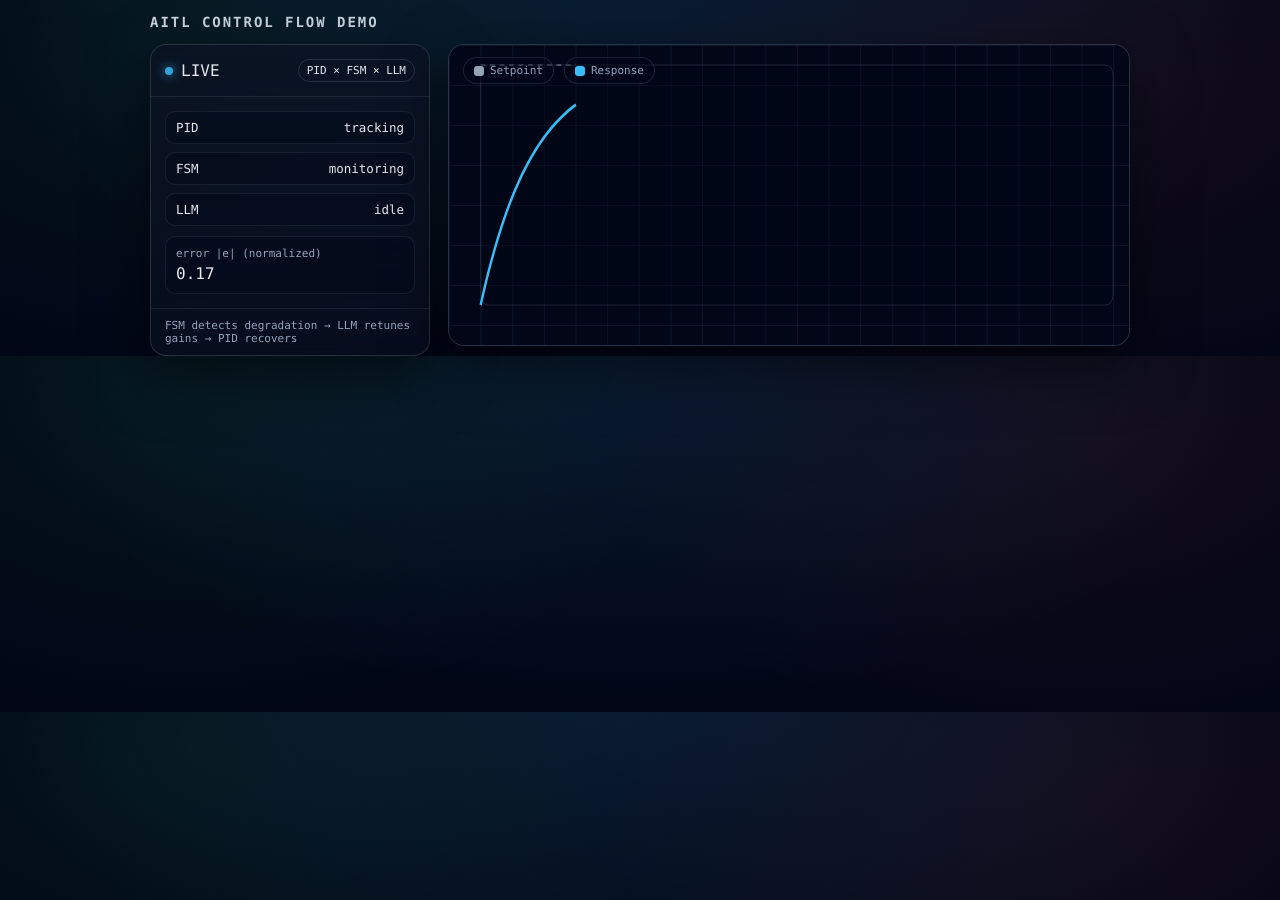
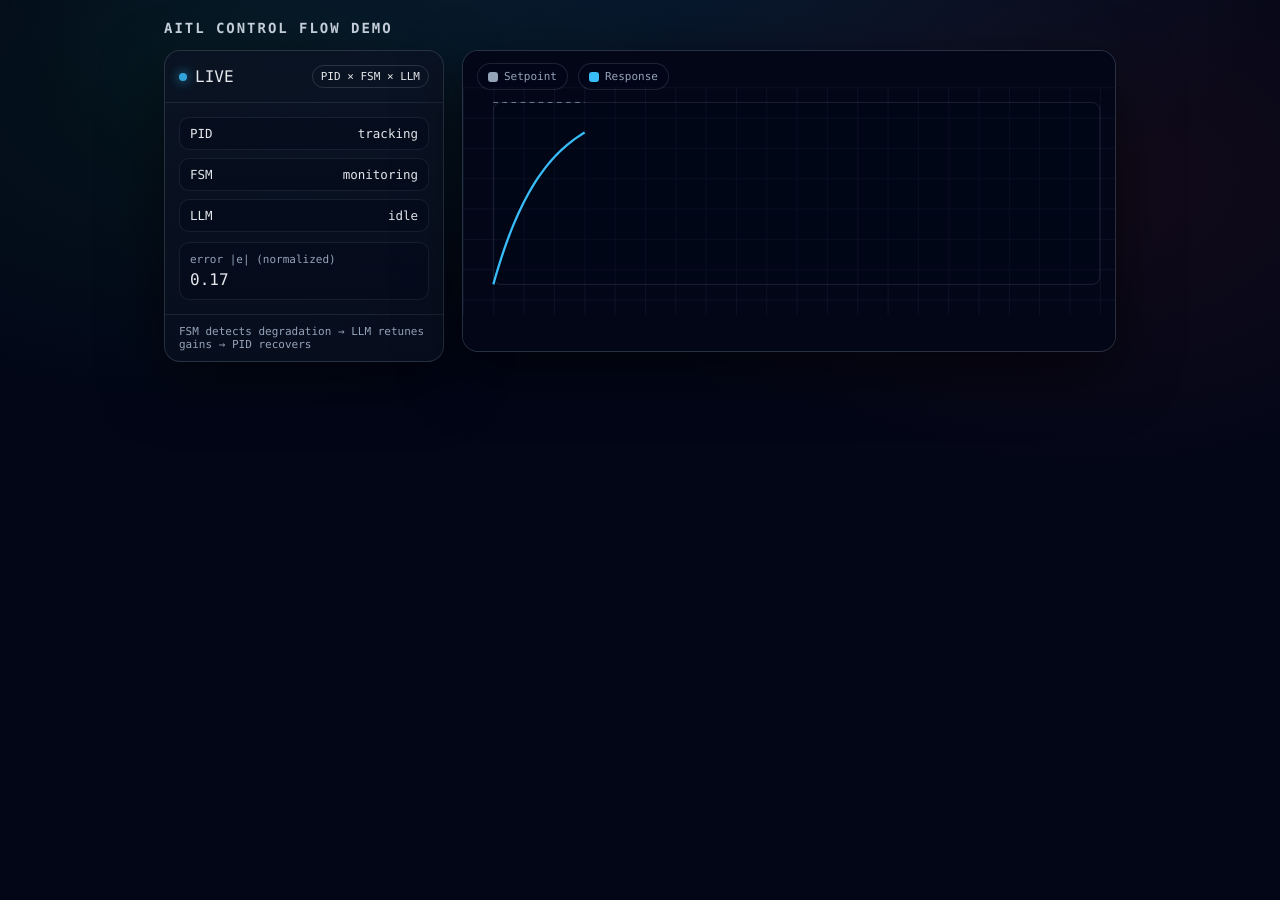
Before and after one commit to Samizo-AITL/aitl-animation-demos, a Jekyll site: the page demo/js-svg/aitl-control-flow.html, which Jekyll copies as it is, in a window 1280 px wide. Built offline with Jekyll 4.4.1, drawn with Linux system fonts in a browser that asks for light colours.

Commit message:
Update aitl-control-flow.html

```diff
--- a/demo/js-svg/aitl-control-flow.html
+++ b/demo/js-svg/aitl-control-flow.html
@@ -13,33 +13,37 @@
   --muted:#94a3b8;
   --grid:#1f2a44;
   --danger:#ef4444;
-  --shadow: 0 20px 60px rgba(0,0,0,.55);
+  --shadow:0 20px 60px rgba(0,0,0,.55);
 }
 
-*{ box-sizing:border-box; }
+*{box-sizing:border-box;}
 
 html, body{
   margin:0;
   padding:0;
+  min-height:100vh;
   background:
     radial-gradient(1200px 700px at 50% -10%, rgba(56,189,248,.12), transparent 55%),
     radial-gradient(900px 600px at 15% 10%, rgba(34,197,94,.08), transparent 55%),
     radial-gradient(900px 600px at 85% 20%, rgba(239,68,68,.07), transparent 55%),
     var(--bg);
   color:#e5e7eb;
-  font-family: ui-monospace, SFMono-Regular, Menlo, Monaco, Consolas, monospace;
+  font-family:ui-monospace, Menlo, Consolas, monospace;
 }
 
 .wrap{
   max-width:980px;
   margin:0 auto;
+  padding:14px;
+  min-height:100vh;
+  display:flex;
+  flex-direction:column;
 }
 
 h1{
   font-size:14px;
   letter-spacing:.14em;
-  text-transform:uppercase;
-  margin:14px 0;
+  margin:6px 0 14px 0;
   color:#cbd5e1;
 }
 
@@ -47,15 +51,16 @@
   display:grid;
   grid-template-columns:280px 1fr;
   gap:18px;
-  align-items:start; /* ← stretch禁止 */
+  align-items:start;
 }
 
+/* ---------- cards ---------- */
+
 .card{
-  background: linear-gradient(180deg, rgba(11,18,34,.85), rgba(11,18,34,.55));
+  background:linear-gradient(180deg, rgba(11,18,34,.85), rgba(11,18,34,.55));
   border:1px solid rgba(148,163,184,.22);
   border-radius:16px;
   box-shadow:var(--shadow);
-  backdrop-filter:blur(10px);
   overflow:hidden;
 }
 
@@ -68,8 +73,7 @@
 }
 
 .pulseDot{
-  width:8px; height:8px;
-  border-radius:50%;
+  width:8px;height:8px;border-radius:50%;
   background:#38bdf8;
   box-shadow:0 0 12px #38bdf8;
   animation:pulse 1.2s infinite;
@@ -87,10 +91,9 @@
   border:1px solid rgba(148,163,184,.22);
 }
 
-.status{
-  padding:14px;
-  font-size:12.5px;
-}
+/* ---------- status ---------- */
+
+.status{padding:14px;font-size:12.5px;}
 
 .row{
   display:flex;
@@ -109,7 +112,6 @@
   border:1px solid rgba(148,163,184,.12);
   background:rgba(2,6,23,.35);
 }
-
 .kpi .label{font-size:11px;color:var(--muted);}
 .kpi .num{font-size:16px;margin-top:4px;}
 
@@ -120,21 +122,20 @@
   color:var(--muted);
 }
 
-.svgWrap{
-  padding:0;
-}
+/* ---------- svg ---------- */
+
+.svgWrap{position:relative;}
 
 svg{
   display:block;
   width:100%;
-  height:300px; /* ← 余白を作らない高さ */
+  height:300px;
   background:#020617;
 }
 
 .legend{
   position:absolute;
-  left:14px;
-  top:12px;
+  top:12px;left:14px;
   font-size:11px;
   color:var(--muted);
   display:flex;
@@ -142,18 +143,14 @@
 }
 
 .chip{
+  display:flex;align-items:center;gap:6px;
   padding:6px 10px;
   border-radius:999px;
   border:1px solid rgba(148,163,184,.18);
   background:rgba(2,6,23,.35);
-  display:flex;
-  align-items:center;
-  gap:6px;
 }
 
-.swatch{
-  width:10px;height:10px;border-radius:3px;
-}
+.swatch{width:10px;height:10px;border-radius:3px;}
 .sw1{background:#94a3b8;}
 .sw2{background:#38bdf8;}
 </style>
@@ -161,7 +158,7 @@
 
 <body>
 <div class="wrap">
-  <h1>AITL Control Flow Demo</h1>
+<h1>AITL CONTROL FLOW DEMO</h1>
 
 <div class="panel">
 
@@ -181,7 +178,7 @@
 
     <div class="kpi">
       <div class="label">error |e| (normalized)</div>
-          <div class="num" id="errNum">0.00</div>
+      <div class="num" id="err">0.00</div>
     </div>
   </div>
 
@@ -191,13 +188,13 @@
 </div>
 
 <!-- SVG -->
-    <div class="card svgWrap" style="position:relative;">
+<div class="card svgWrap">
   <div class="legend">
     <div class="chip"><span class="swatch sw1"></span>Setpoint</div>
     <div class="chip"><span class="swatch sw2"></span>Response</div>
   </div>
 
-      <svg viewBox="0 0 860 300" preserveAspectRatio="none">
+  <svg viewBox="0 0 860 300">
     <defs>
       <pattern id="grid" width="40" height="40" patternUnits="userSpaceOnUse">
         <path d="M40 0 L0 0 0 40" stroke="rgba(31,42,68,.8)" fill="none"/>
@@ -208,7 +205,7 @@
     <rect x="40" y="20" width="800" height="240" rx="10"
           fill="rgba(2,6,23,.35)" stroke="rgba(148,163,184,.22)"/>
 
-        <path id="setpoint" stroke="#94a3b8" stroke-dasharray="6 6" fill="none"/>
+    <path id="setPath" stroke="#94a3b8" stroke-dasharray="6 6" fill="none"/>
     <path id="pidPath" stroke="#38bdf8" stroke-width="3" fill="none"/>
   </svg>
 </div>
```
Also changed, not shown: other parts of demo/js-svg/aitl-control-flow.html (+38 -12 lines). Lines whose indentation alone changed are shown as unchanged.
